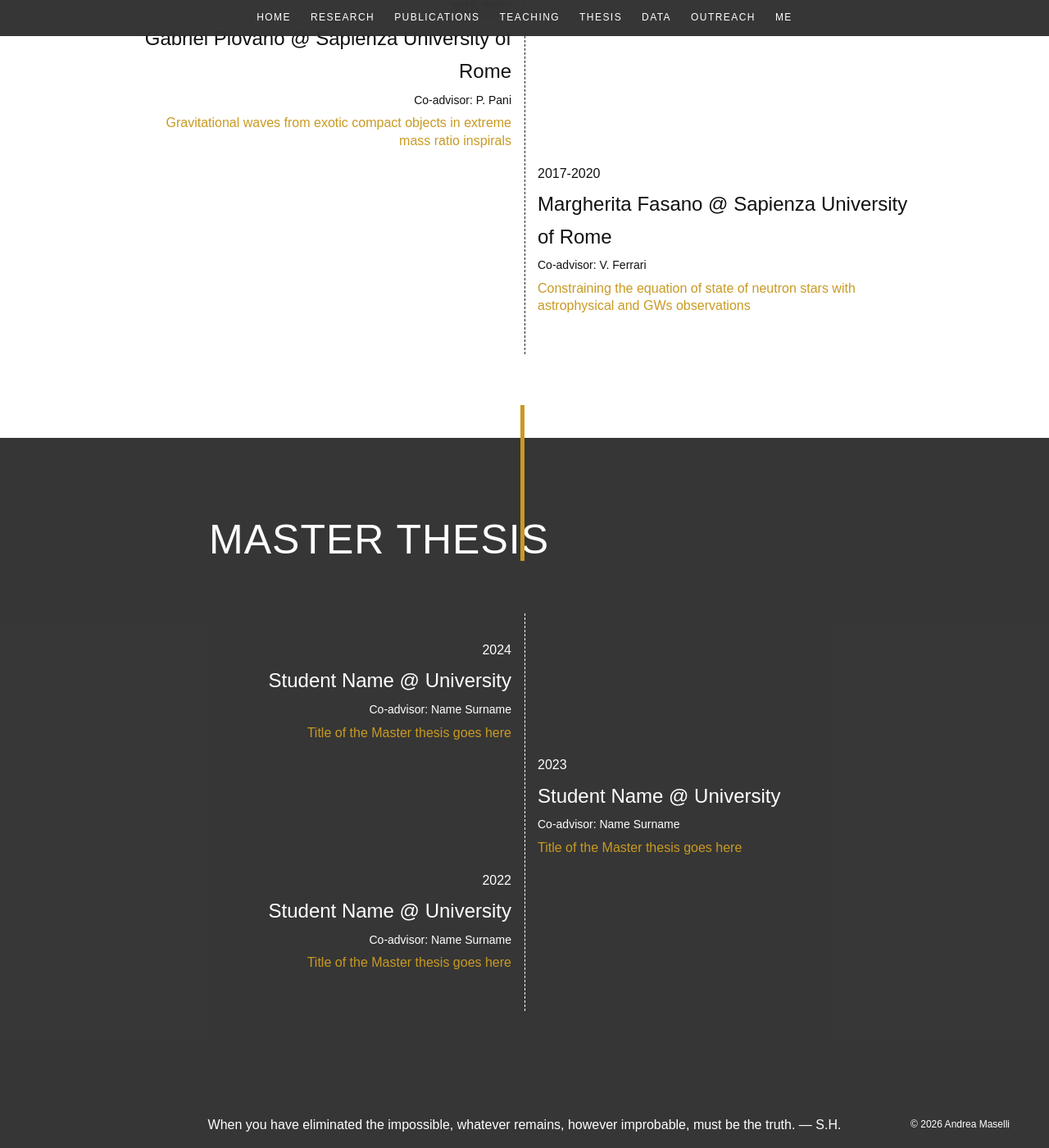
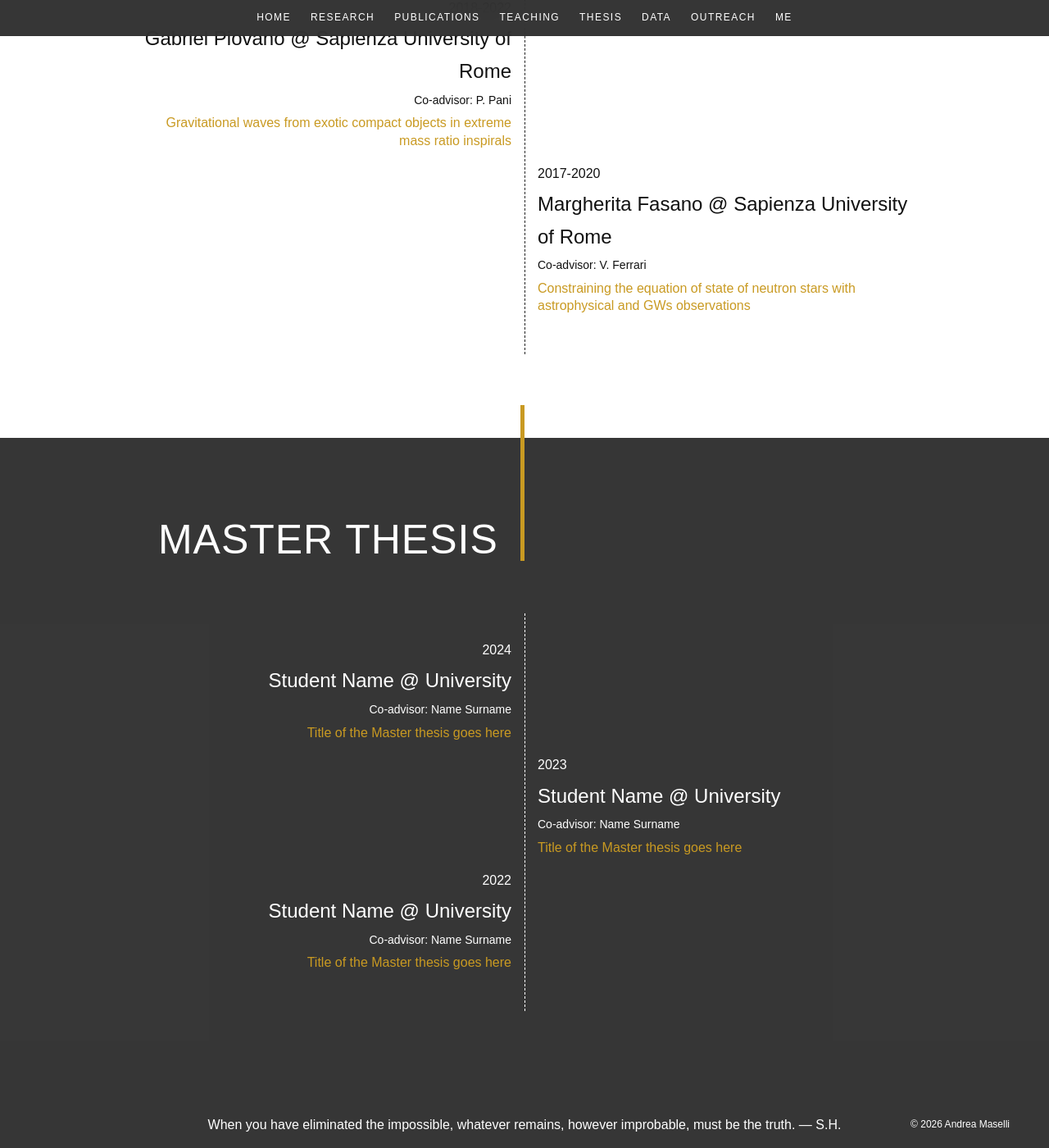
Before and after one commit to masellia/andreamaselli.github.io, a Jekyll site: the page built from pages/thesis.md, in a window 1280 px wide and 1400 px high, scrolled down 1780 px. Shown: the whole window at 82% size. Built offline with Jekyll 4.4.1, drawn with Linux system fonts in a browser that asks for light colours; some web fonts are replaced.

Commit message:
thesis page

```diff
--- a/assets/css/main.css
+++ b/assets/css/main.css
@@ -714,7 +714,6 @@ body {
   letter-spacing: 0.02em;
   color: white;
   text-align: right;
-  margin: 0 -35px 0 0;
 }
 
 .master-header-line {
```
Also changed, not shown: 1 other file.
